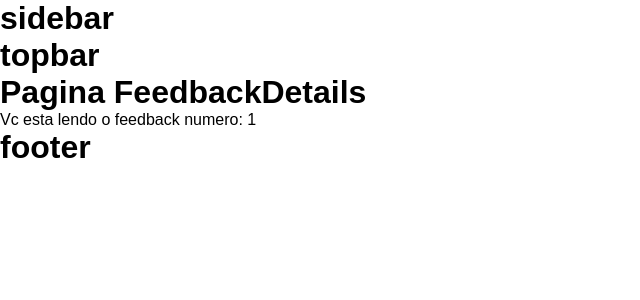
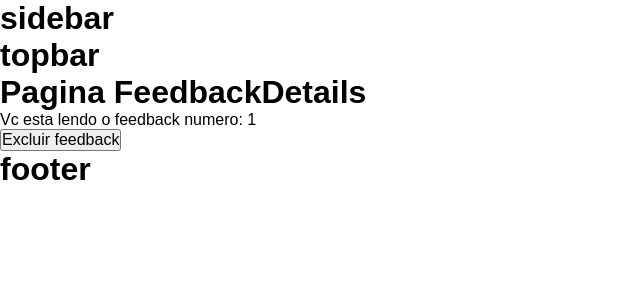
Before and after one commit to luisfelipeprs/gscare-frontend, a React (Vite) app: page /admin/feedback/1 in a window 1280 px wide. Shown: the top 300 px of the page, without its empty margins (0-640 px from the left). Built offline with nearby package versions, Linux system fonts and the light colour scheme.

Commit message:
enviar para um rota por funcao usando useNavigate e redirecionando pagina antiga para uma nova com Navigate. React router Dom feito!

```diff
--- a/src/main.tsx
+++ b/src/main.tsx
@@ -4,6 +4,7 @@ import ReactDOM from 'react-dom/client'
 
 import {
   createBrowserRouter,
+  Navigate,
   RouterProvider,
 } from "react-router-dom";
 
@@ -40,6 +41,11 @@ const router = createBrowserRouter([
       {
         path: "/admin/feedback/:id",
         element: <FeedbackDetails/>
+      },
+      {
+        path: '/admin/oldadmin',
+        // ? redirecionamento
+        element: <Navigate to="/admin"/>
       }
     ]
   }
--- a/src/pages/FeedbackDetails/index.tsx
+++ b/src/pages/FeedbackDetails/index.tsx
@@ -1,12 +1,20 @@
-import { useParams } from "react-router-dom";
+import { useParams, useNavigate } from "react-router-dom";
 
 function FeedbackDetails() {
   const {id} = useParams()
+
+  const navigate = useNavigate()
+
+  const handlaRemoveFeedback = () => {
+    console.log("feedback removido!")
+    return navigate("/admin/feedback")
+  }
 
   return (
       <>
         <h1>Pagina FeedbackDetails</h1>
         <p>Vc esta lendo o feedback numero: {id}</p>
+        <button onClick={handlaRemoveFeedback}>Excluir feedback</button>
       </>
     )
 }
```
